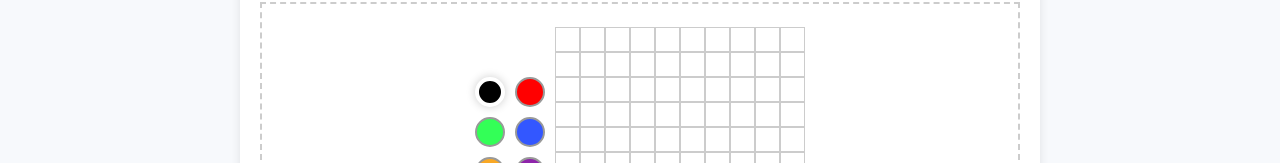
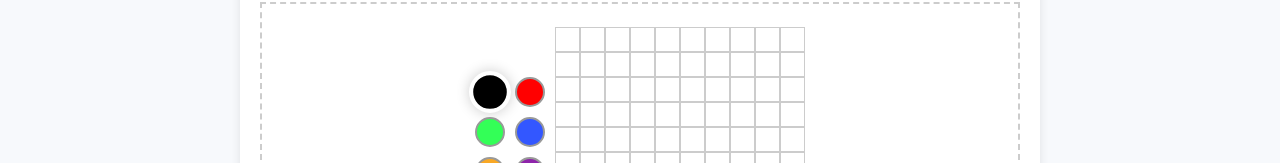
Before and after one commit to CorneliusPavlic/PixelPatch, a React (Create React App) app in the folder pixel-patch/: page /create-post in a window 1280 px wide. Shown: the part 590-753 px from the top of the page. Built offline with nearby package versions, Linux system fonts and the light colour scheme.

Commit message:
Add scaling for selected color palette

```diff
--- a/pixel-patch/src/components/PixelCreator/Drawing.js
+++ b/pixel-patch/src/components/PixelCreator/Drawing.js
@@ -136,9 +136,11 @@ const Drawing = forwardRef(({initialGrid = {}, rowSize=10, columnSize = 10}, ref
                             cursor: "pointer",
                             borderRadius: "50%",
                             border: selectedColor === color
-                                ? (color === "#000" ? "4px solid #fff" : "4px solid #000")
+                                ? (color === "#000" ? "3px solid #fff" : "3px solid #000")
                                 : "2px solid #999", // Highlight selected
                             boxShadow: selectedColor === color ? "0px 0px 10px rgba(0,0,0,0.2)": "none",
+                            transform: selectedColor === color ? "scale(1.4)" : "scale(1)", // Scale
+                            transition: "transform 0.2s ease, box-shadow 0.2s ease", // Transition for scale and shadow
                         }}
                     />
                 ))}
```
